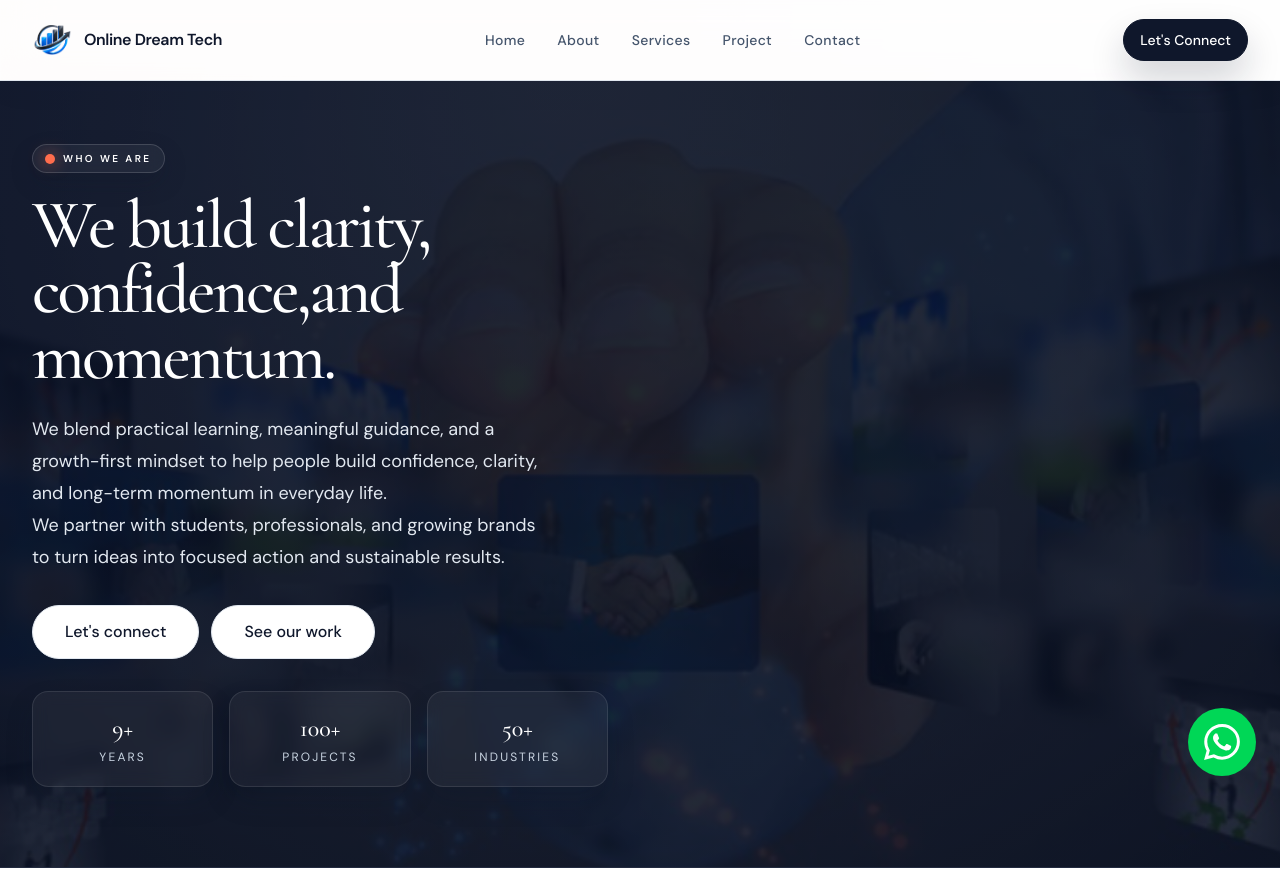
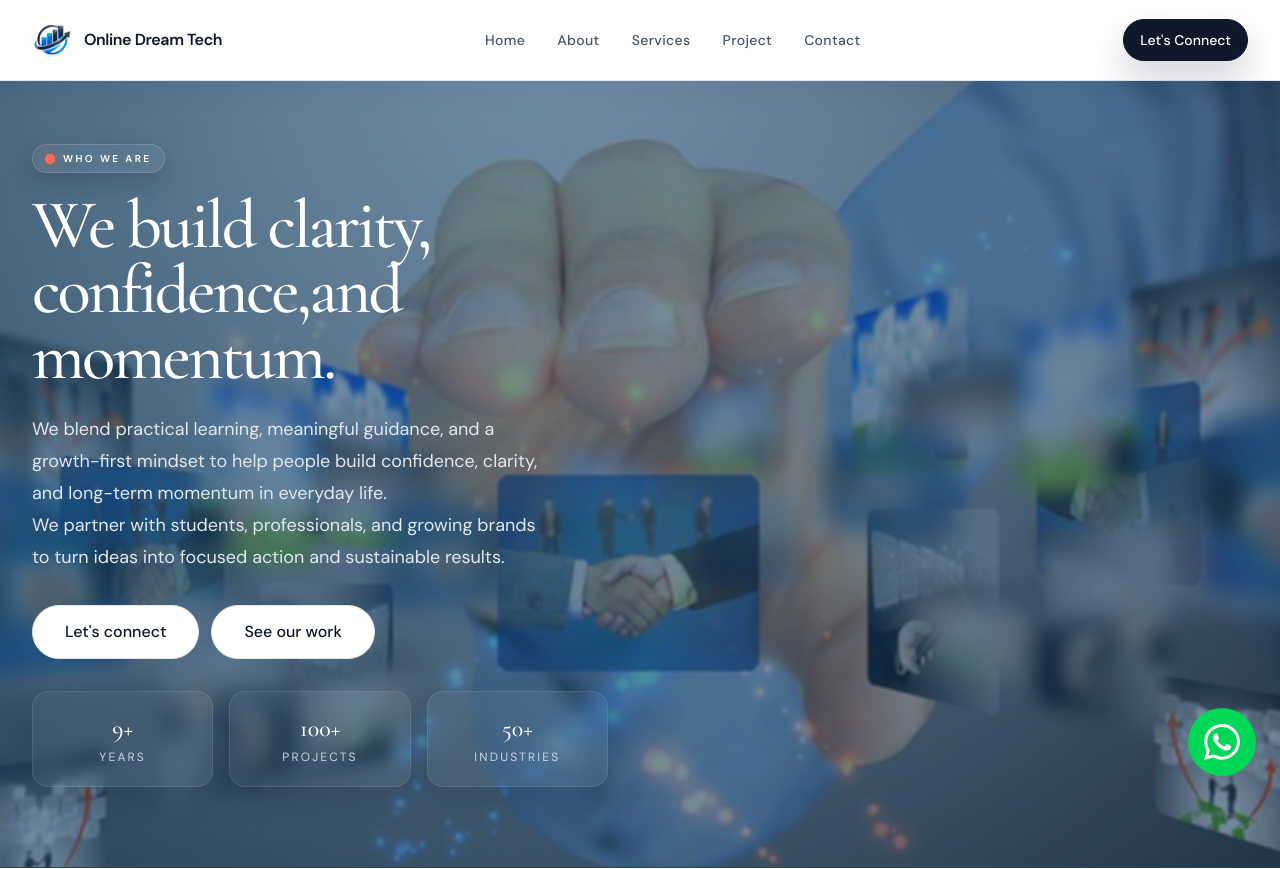
Before and after one commit to ydv83165-hub/online-dream-tech-, a Next.js app: page /about in a window 1280 px wide. Shown: the top 869 px of the page. Built offline with nearby package versions, Linux system fonts and the light colour scheme.

Commit message:
about page changes

```diff
--- a/app/about/page.tsx
+++ b/app/about/page.tsx
@@ -23,18 +23,18 @@ export const metadata: Metadata = {
 
 export default function AboutPage() {
   return (
-    <div className="bg-[#0e172d]">
+    <div className="bg-[#16304d]">
       <section
-        className="about-panel relative overflow-hidden bg-[#0B132B] bg-cover bg-center bg-no-repeat border-b border-white/10 pb-12 pt-10 sm:pb-16 sm:pt-14 lg:pb-20 lg:pt-16"
+        className="about-panel relative overflow-hidden bg-[#16304d] bg-cover bg-center bg-no-repeat border-b border-white/10 pb-12 pt-10 sm:pb-16 sm:pt-14 lg:pb-20 lg:pt-16"
         style={{
           backgroundImage:
-            "linear-gradient(135deg, rgba(7, 18, 43, 0.78), rgba(17, 24, 39, 0.7)), url('/about-business-workspace.png')",
+            "linear-gradient(135deg, rgba(25, 86, 132, 0.46), rgba(31, 55, 88, 0.38)), url('/about-business-workspace.png')",
           backgroundSize: "cover",
           backgroundPosition: "center",
         }}
       >
-        <div className="absolute inset-0 bg-[linear-gradient(135deg,#0B132B_0%,#111827_52%,#0B132B_100%)] opacity-40" />
-        <div className="absolute inset-0 bg-[#020617]/35" />
+        <div className="absolute inset-0 bg-[linear-gradient(135deg,#17466b_0%,#1d4f75_52%,#17466b_100%)] opacity-20" />
+        <div className="absolute inset-0 bg-[#08233d]/15" />
 
         <div className="relative mx-auto max-w-7xl px-4 sm:px-6 lg:px-8">
           <div className="grid items-center gap-10 lg:grid-cols-[1.05fr_0.95fr]">
```
